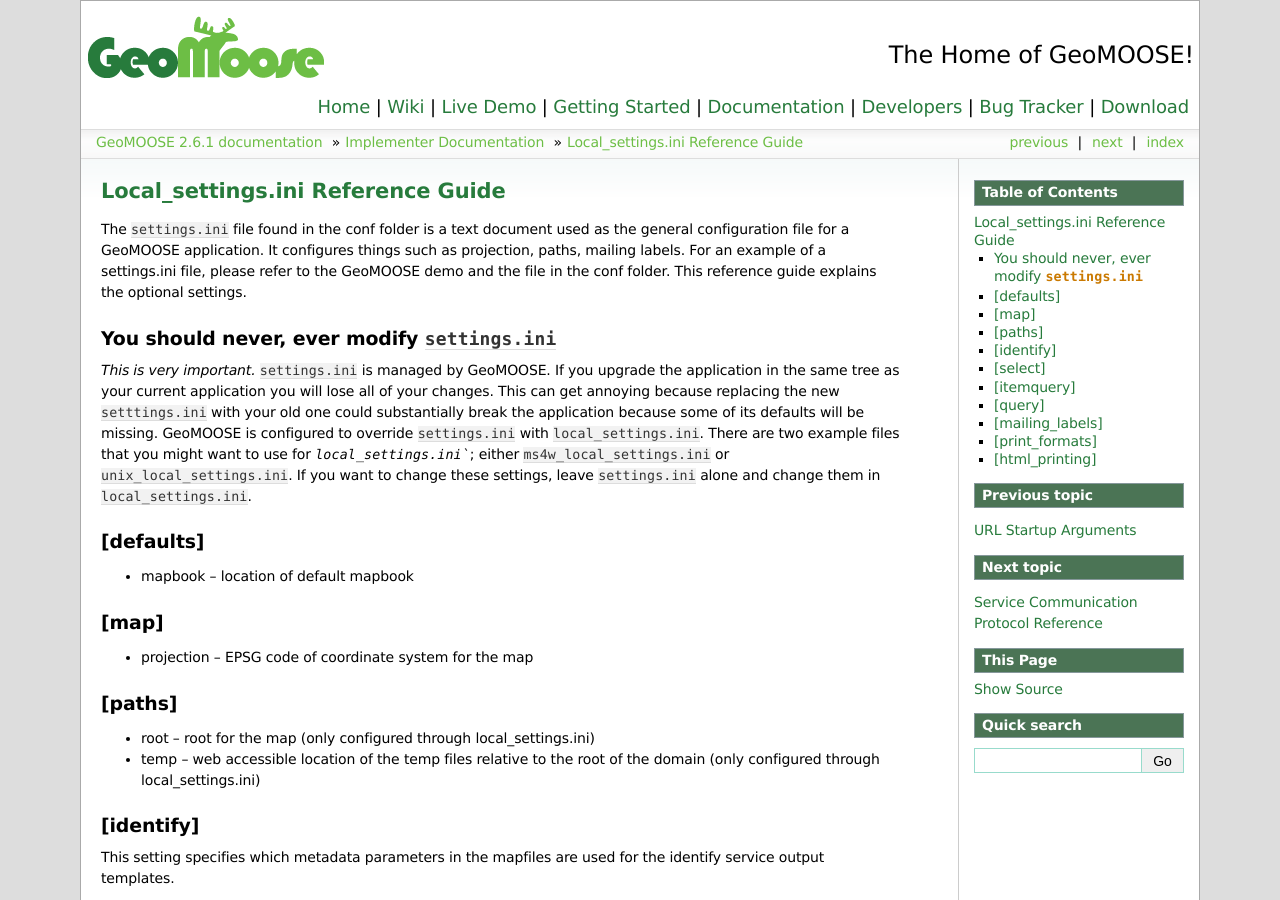
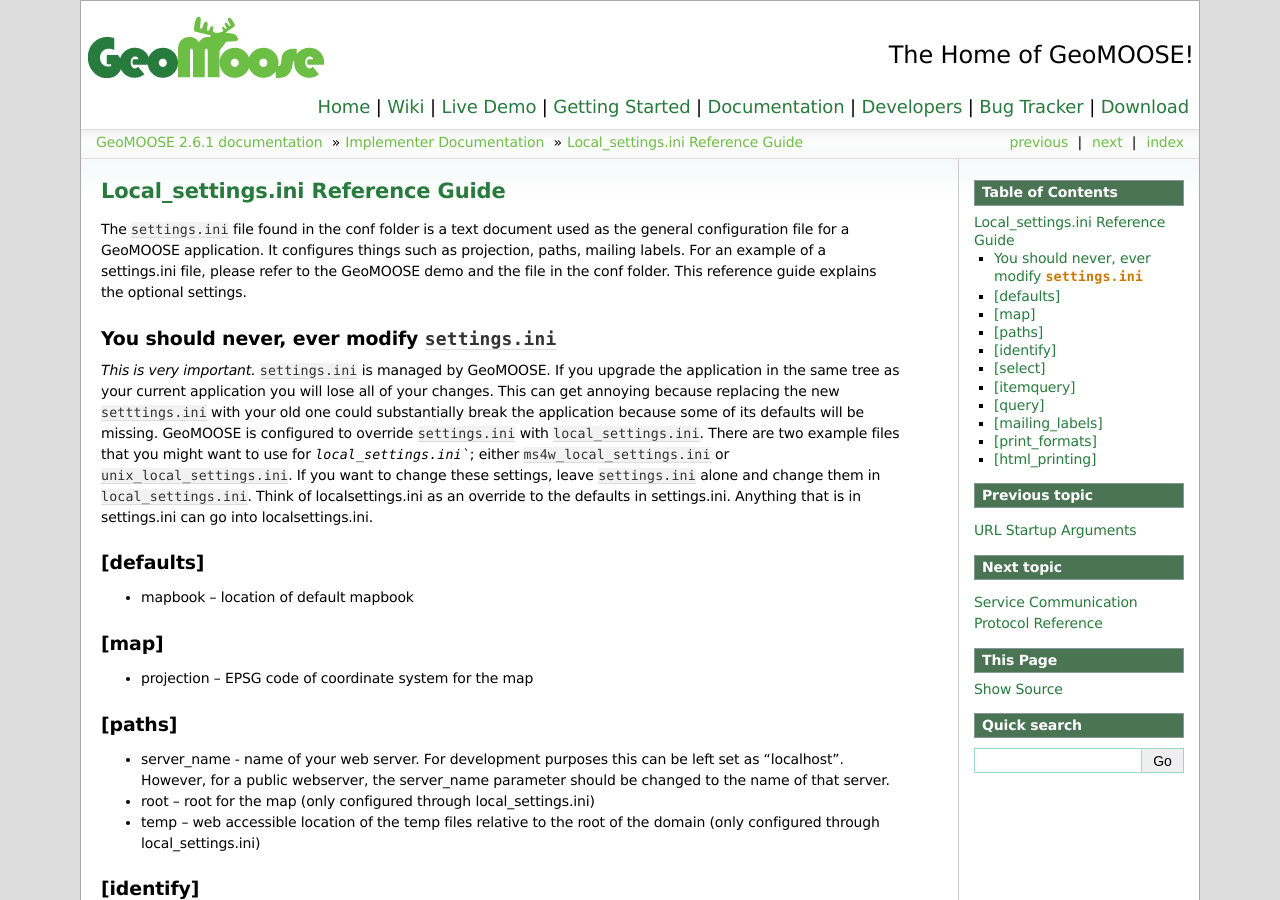
Before and after one commit to geomoose/geomoose-docs, a Sphinx documentation site: the page built from source/docs/settings.txt, in a window 1280 px wide and 900 px high. Built offline with Sphinx 7.4.7, drawn with Linux system fonts in a browser that asks for light colours.

Commit message:
update settings documations with server path (from Bob Bistrais)

```diff
--- a/source/docs/settings.txt
+++ b/source/docs/settings.txt
@@ -7,7 +7,7 @@
 You should never, ever modify ``settings.ini``
 ----------------------------------------------
 
-*This is very important.* ``settings.ini`` is managed by GeoMOOSE.  If you upgrade the application in the same tree as your current application you will lose all of your changes.  This can get annoying because replacing the new ``setttings.ini`` with your old one could substantially break the application because some of its defaults will be missing.  GeoMOOSE is configured to override ``settings.ini`` with ``local_settings.ini``.  There are two example files that you might want to use for `local_settings.ini``; either ``ms4w_local_settings.ini`` or ``unix_local_settings.ini``.  If you want to change these settings, leave ``settings.ini`` alone and change them in ``local_settings.ini``.
+*This is very important.* ``settings.ini`` is managed by GeoMOOSE.  If you upgrade the application in the same tree as your current application you will lose all of your changes.  This can get annoying because replacing the new ``setttings.ini`` with your old one could substantially break the application because some of its defaults will be missing.  GeoMOOSE is configured to override ``settings.ini`` with ``local_settings.ini``.  There are two example files that you might want to use for `local_settings.ini``; either ``ms4w_local_settings.ini`` or ``unix_local_settings.ini``.  If you want to change these settings, leave ``settings.ini`` alone and change them in ``local_settings.ini``.  Think of localsettings.ini as an override to the defaults in settings.ini.  Anything that is in settings.ini can go into localsettings.ini.
 
 [defaults]
 ----------
@@ -21,6 +21,7 @@
 [paths]
 -------
 
+* server_name - name of your web server.  For development purposes this can be left set as "localhost".  However, for a public webserver, the server_name parameter should be changed to the name of that server.
 * root – root for the map (only configured through local_settings.ini)
 * temp – web accessible location of the temp files relative to the root of the domain (only configured through local_settings.ini)
 
```
